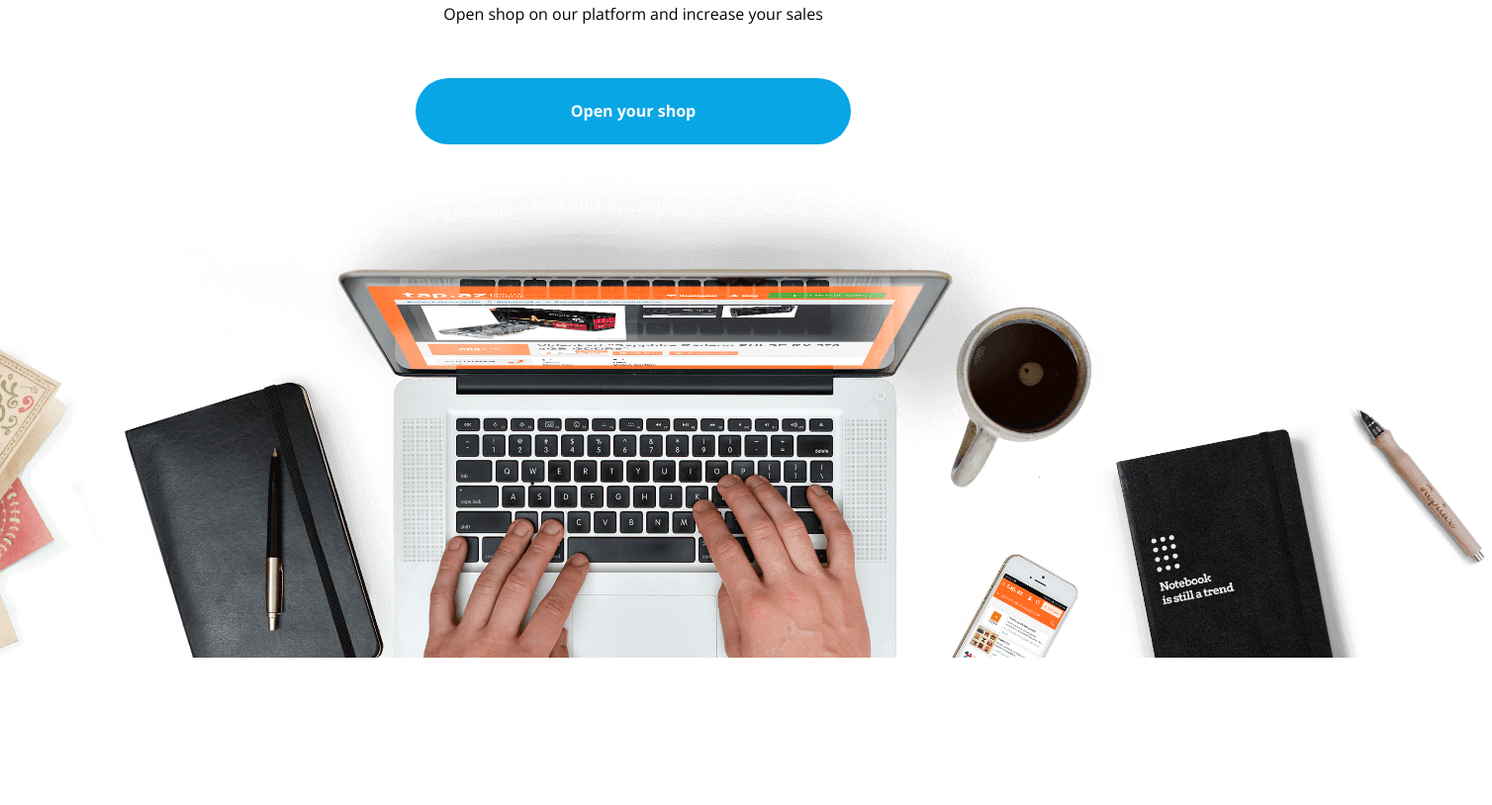
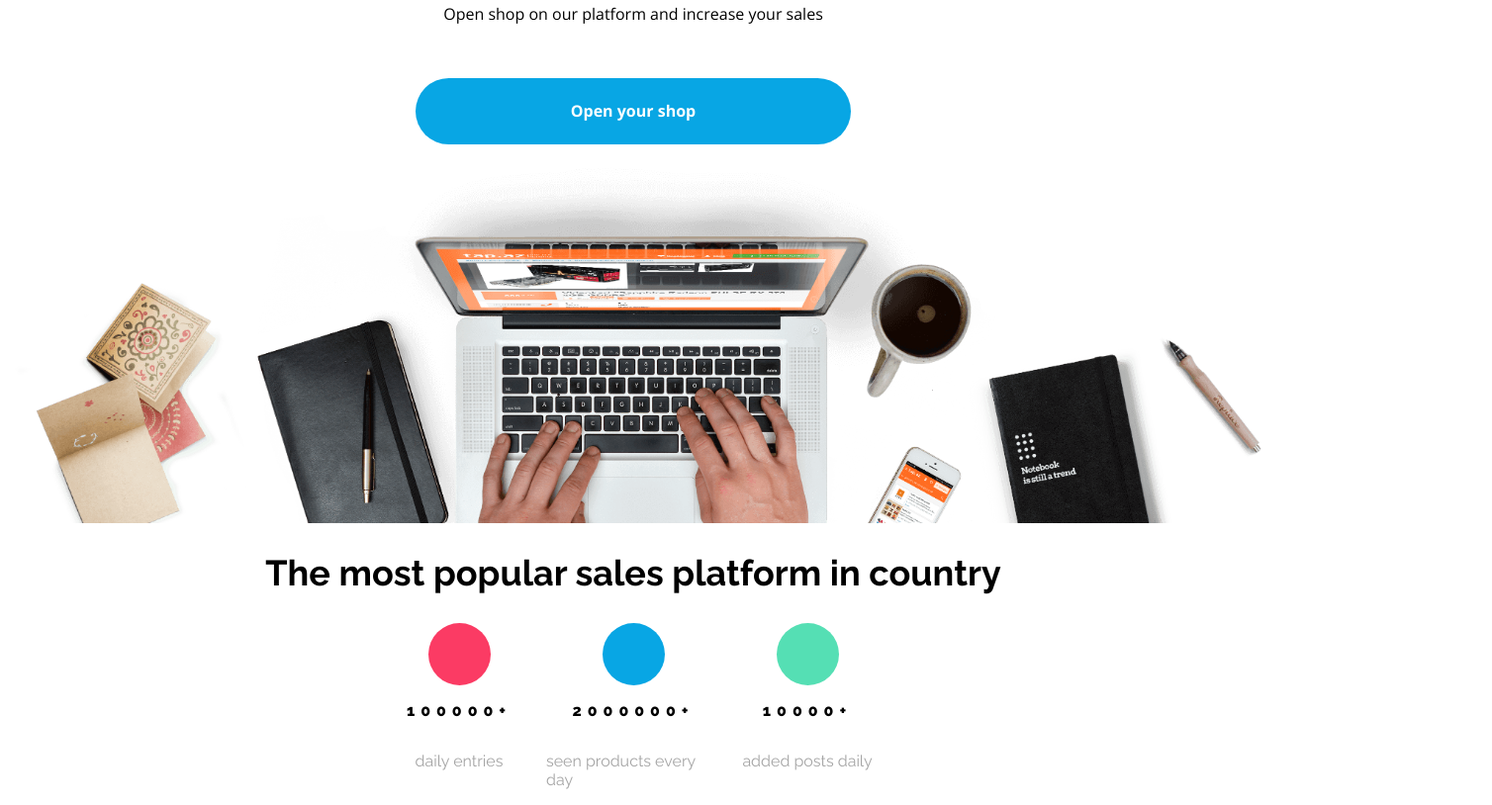
Before and after one commit to PatrykBombik/BestShop, a plain HTML site: page index.html in a window 1280 px wide. Shown: the part 307-1121 px from the top of the page at 99% size, 1508 px wide, since content can reach past the window. Before the commit the page ends 972 px from the top, so only its background shows below. Drawn offline with nearby package versions, Linux system fonts and the light colour scheme.

Commit message:
add selectors and styles h2

```diff
--- a/index.html
+++ b/index.html
@@ -10,13 +10,14 @@
     <link rel="stylesheet" href="src/styles/reset.css">
     <link rel="preconnect" href="https://fonts.googleapis.com">
     <link rel="preconnect" href="https://fonts.gstatic.com" crossorigin>
-    <link href="https://fonts.googleapis.com/css2?family=Open+Sans:wght@300;400;700&family=Raleway:wght@300;400;700;800&display=swap" rel="stylesheet">
+    <link href="https://fonts.googleapis.com/css2?family=Open+Sans:wght@300;400;700&family=Raleway:wght@300;400;700;800&display=swap"
+          rel="stylesheet">
 </head>
 <body>
 
 <div class="intro" id="intro">
     <header class="container">
-        <div class="container container__inner">
+        <div class="container__inner">
             <a href="#intro" class="logo">
                 <span class="logo logo_inner">BestShop</span>
             </a>
@@ -30,11 +31,30 @@
     </header>
     <section class="hero">
         <h1 class="hero__lead">Sell More!</h1>
-        <p class="hero_lbl">Open shop on our platform and increase your sales</p>
+        <p class="hero__lbl">Open shop on our platform and increase your sales</p>
         <a href="#intro" class="hero__btn">Open your shop</a>
         <img src="src/assets/Background.png" alt="Background Image" class="hero__bgi">
     </section>
+    <div class="main">
+        <h2 class="mainLbl">The most popular sales platform in country</h2>
+        <div class="mainCols">
+            <div class="mainCol">
+                <div class="mainCol__pic1"></div>
+                <p class="mainCol__nmb">100000+</p>
+                <p class="mainCol__wrd">daily entries</p>
+            </div>
+            <div class="mainCol">
+                <div class="mainCol__pic2"></div>
+                <p class="mainCol__nmb">2000000+</p>
+                <p class=" mainCol__wrd">seen products every day</p>
+            </div>
+            <div class="mainCol">
+                <div class="mainCol__pic3"></div>
+                <p class="mainCol__nmb">10000+</p>
+                <p class="mainCol__wrd">added posts daily</p>
+            </div>
+        </div>
+    </div>
 </div>
-
 </body>
 </html>
--- a/src/styles/styles.css
+++ b/src/styles/styles.css
@@ -15,19 +15,20 @@ html, body {
     font-size: 16px;
 }
 
+img {
+    width: 100%;
+}
+
 .intro {
     background-color: #fff;
-    width: 100%;
-    min-height: 100vh;
 }
 
 .container {
     box-shadow: 0 0.01875rem 0.375rem var(--border-color-header);
-
+    width: 100%;
 }
 
 .container .container__inner {
-    width: 100%;
     max-width: var(--max-width);
     height: 4.375rem;
     margin-inline: auto;
@@ -45,7 +46,6 @@ html, body {
     color: var(--color-primary);
     display: flex;
     align-items: center;
-
 }
 
 .logo .logo_inner {
@@ -53,10 +53,11 @@ html, body {
     padding-bottom: 1.0625rem;
     padding-left: 8.5rem;
 }
+
 .mainMenu {
     display: flex;
+}
 
-}
 .mainMenu .mainMenu__item {
     text-decoration: none;
     font-size: 0.6875rem;
@@ -73,15 +74,13 @@ html, body {
 .mainMenu a:last-child{
     margin-right: 5.53125rem;
 }
+
 .mainMenu .mainMenu__item .mainMenu__item--active,
 .mainMenu .mainMenu__item:hover {
     border-bottom: 0.25rem solid var(--color-primary);
 }
 
 .hero {
-    min-height: 100vh;
-    width: 100%;
-    max-width: var(--max-width);
     display: flex;
     flex-direction: column;
     align-items: center;
@@ -98,7 +97,7 @@ html, body {
     margin-top: 8.125rem;
 }
 
-.hero .hero_lbl {
+.hero .hero__lbl {
     font-size: 1rem;
     font-family: 'Open Sans',sans-serif;
     font-weight: 400;
@@ -125,11 +124,81 @@ html, body {
     margin-top: 2.375rem;
     transition: 200ms ease-in-out;
 }
+
 .hero .hero__btn:hover {
     color:var(--color-black);
 }
+
 .hero .hero__btn .hero__bgi {
     background-position: bottom center;
     background-repeat: no-repeat;
     background-size: contain;
 }
+
+.main {
+    display: flex;
+    flex-direction: column;
+}
+
+.main .mainLbl {
+    font-family: 'Raleway', sans-serif;
+    font-size: 2.25rem;
+    line-height: 1.167;
+    color: var(--color-black);
+    text-align: center;
+}
+
+.main .mainCols {
+    display: flex;
+    justify-content: center;
+    flex-grow: 1;
+}
+
+.main .mainCol {
+    display: flex;
+    flex-direction: column;
+    max-width: 176px;
+    width: 100%;
+    align-items: center;
+}
+
+.main .mainCol .mainCol__pic1 {
+    height: 3.9375rem;
+    width: 3.9375rem;
+    border-radius: 50px;
+    background-color: var(--color-redish);
+    background-position: center;
+}
+
+.main .mainCol .mainCol__pic2 {
+    height: 3.9375rem;
+    width: 3.9375rem;
+    border-radius: 50px;
+    background-color: var(--color-primary);
+    background-position: center;
+}
+
+.main .mainCol .mainCol__pic3 {
+    height: 3.9375rem;
+    width: 3.9375rem;
+    border-radius: 50px;
+    background-color: var(--color-green);
+    background-position: center;
+}
+
+.main .mainCol .mainCol__nmb {
+    font-family: 'Raleway', sans-serif;
+    font-weight: 800;
+    font-size: 1rem;
+    line-height: 1.2;
+    color: var(--color-black);
+    letter-spacing: 0.375rem;
+}
+
+.main .mainCol .mainCol__wrd {
+    font-family: 'Raleway', sans-serif;
+    font-weight: 400;
+    font-size: 1rem;
+    line-height: 1.1875;
+    color: var(--color-grey);
+}
```
